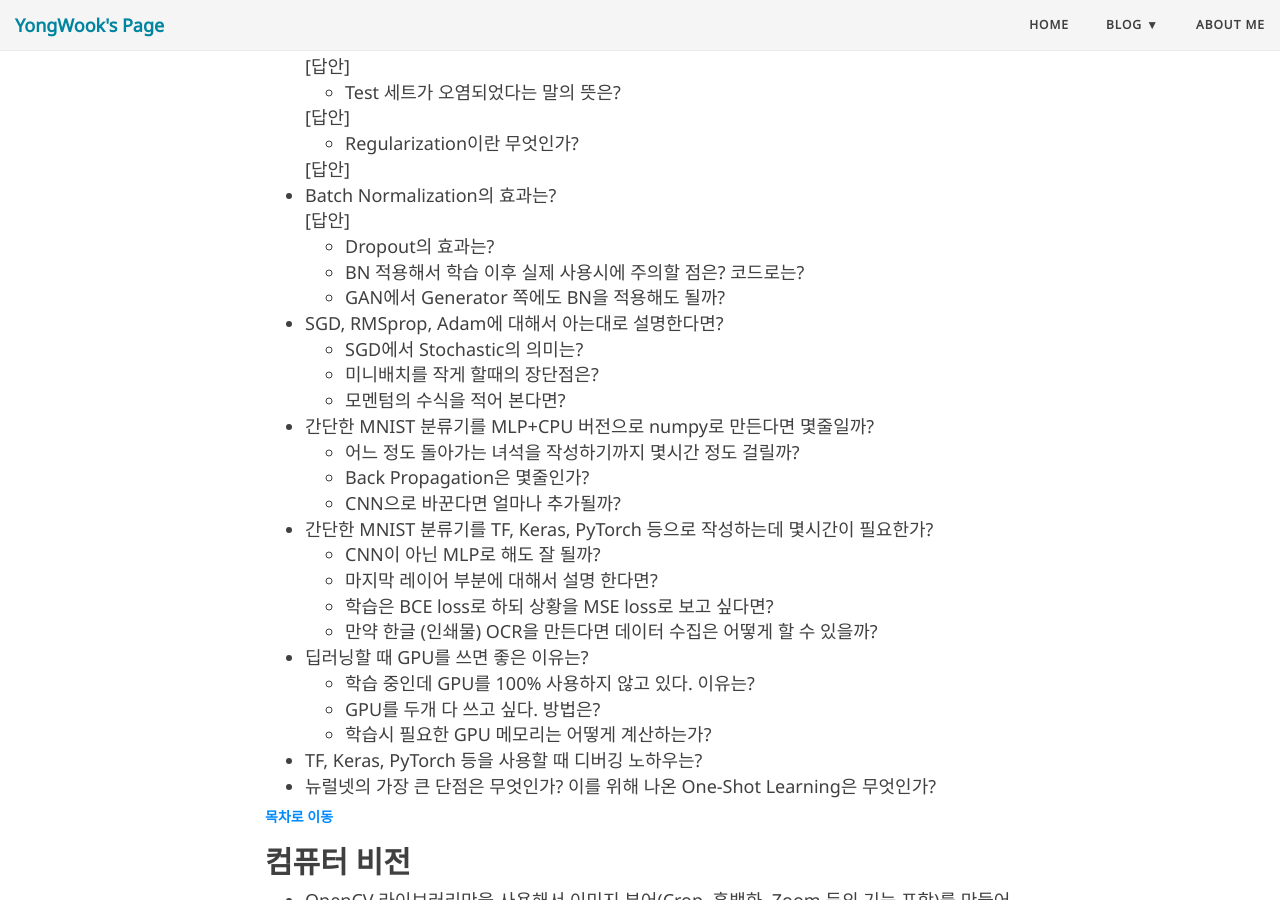
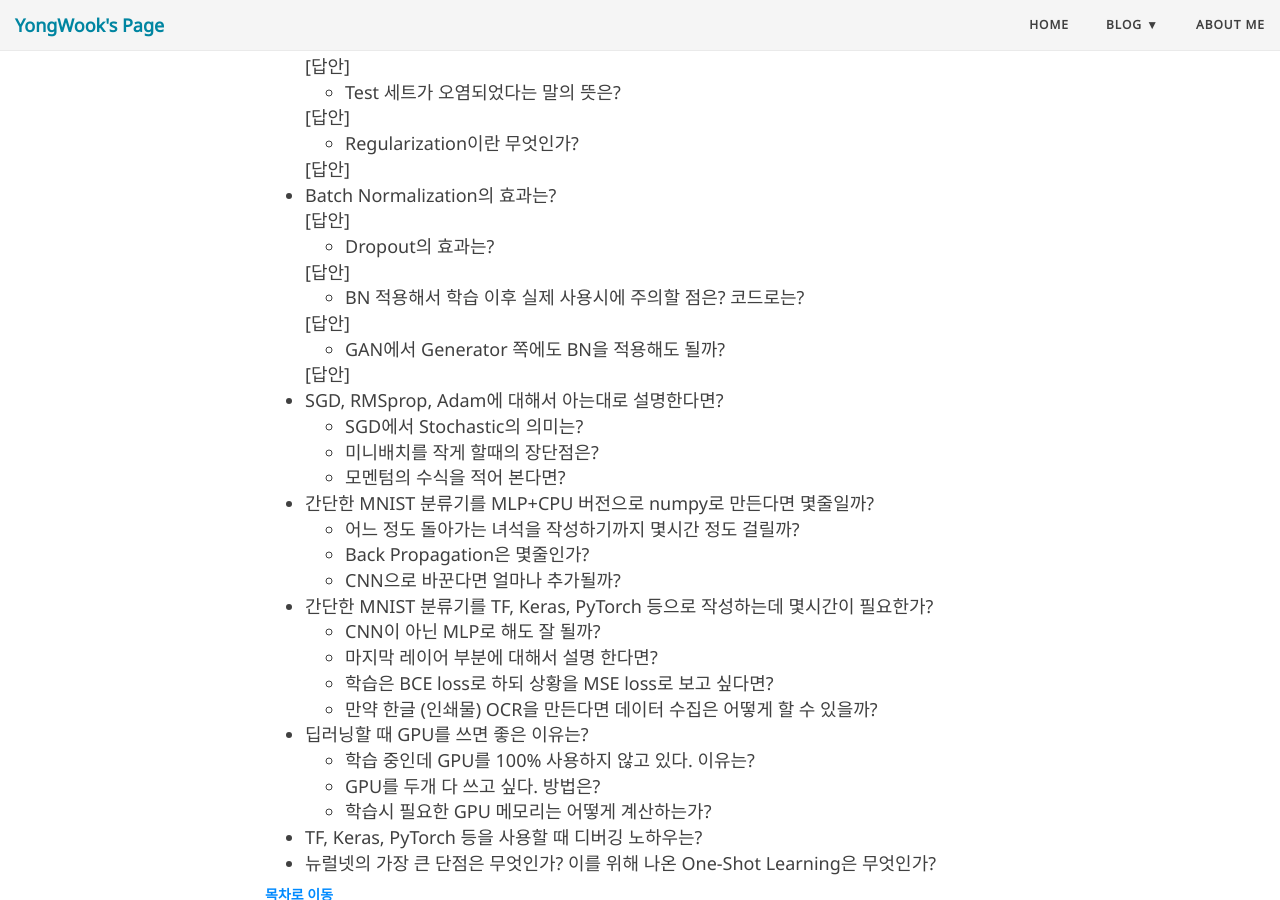
Before and after one commit to YongWookHa/yongwookha.github.io_, a Jekyll site: the page built from collections/_Machine_Learning/2019-10-11-Interview Question.md, in a window 1280 px wide and 900 px high, scrolled down 5719 px. Built offline with Jekyll 4.4.1, drawn with Linux system fonts in a browser that asks for light colours; nearby versions of some CDN libraries; comment, search, counter and statistics services are not loaded.

Commit message:
update: Deep Learning Parts

```diff
--- a/collections/_Machine_Learning/2019-10-11-Interview Question.md
+++ b/collections/_Machine_Learning/2019-10-11-Interview Question.md
@@ -571,8 +571,27 @@
 
   </details>
 	- Dropout의 효과는?
+    <details markdown="1">
+    <summary>[답안]</summary>
+
+    > Dropout은 노드들의 연결을 무작위로 끊는 방식으로, 하나의 노드가 너무 큰 가중치를 가져 다른 노드들의 학습을 방해하는 현상을 억제한다. 이를 통해 모델의 일반화 성능을 높이고, Overfitting을 방지한다.
+
+    </details>
 	- BN 적용해서 학습 이후 실제 사용시에 주의할 점은? 코드로는?
+    <details markdown="1">
+    <summary>[답안]</summary>
+
+    > 학습시에는 각 mini-Batch 단위의 평균과 분산을 이용해 Normalize하지만 실제 사용시에는 네트워크에 입력되는 Batch의 단위가 더 적을 수 있기 때문에 미리 학습 데이터에서 뽑아낸 평균, 분산을 이용해야한다.
+    > code : [https://pytorch.org/docs/stable/nn.html#batchnorm1d](https://pytorch.org/docs/stable/nn.html#batchnorm1d)
+    </details>
+
 	- GAN에서 Generator 쪽에도 BN을 적용해도 될까?
+    <details markdown="1">
+    <summary>[답안]</summary>
+
+    > 일반적인 GAN에서 Generator의 Output Layer와 Discriminator의 Input Layer에는 BN을 적용하지 않는다. 그 이유는 Discriminator가 조작되지 않은 Generator의 결과물의 정확한 값으로 mean, scale을 학습하기 위함이다.
+
+    </details>
 - SGD, RMSprop, Adam에 대해서 아는대로 설명한다면?
 	- SGD에서 Stochastic의 의미는?
 	- 미니배치를 작게 할때의 장단점은?
```
